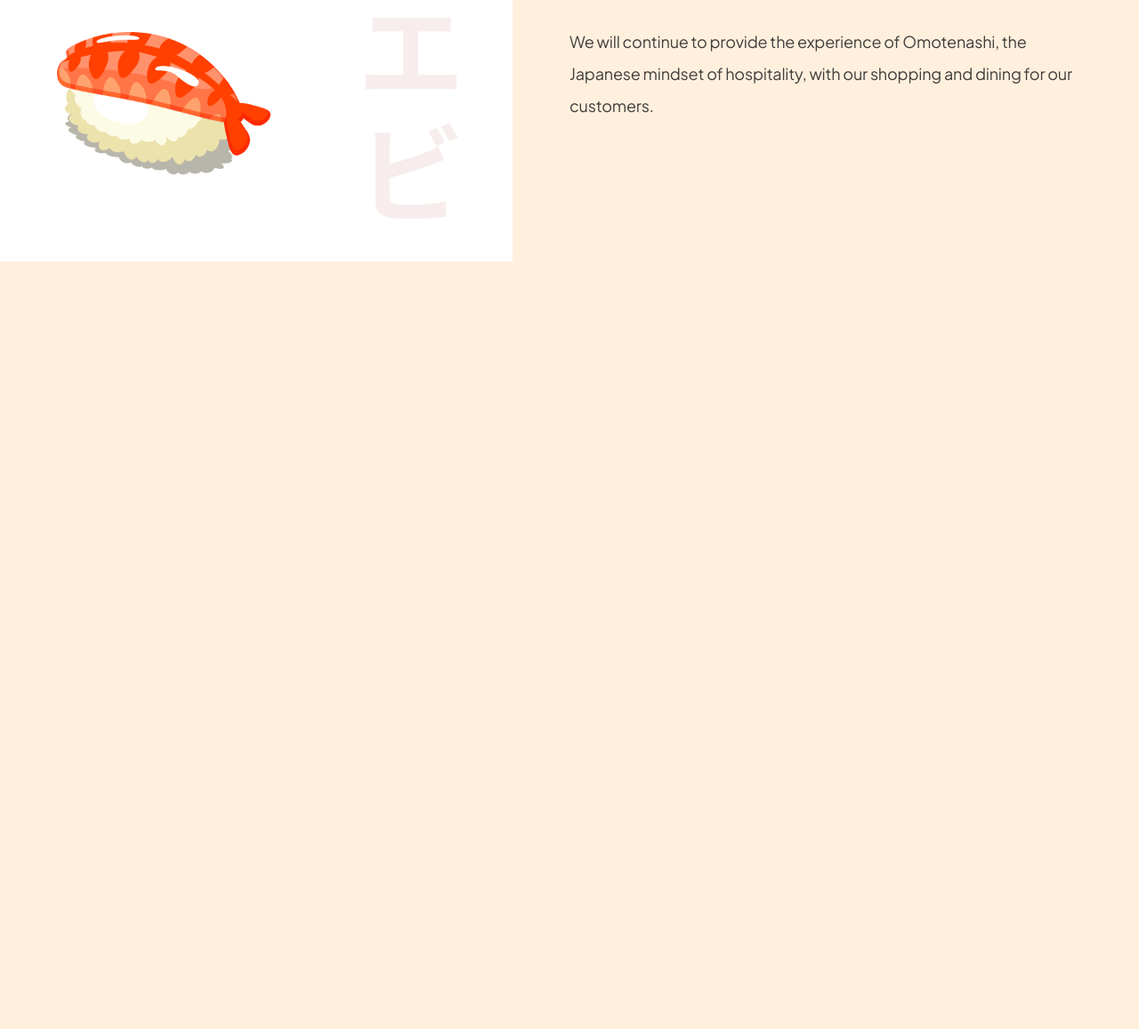
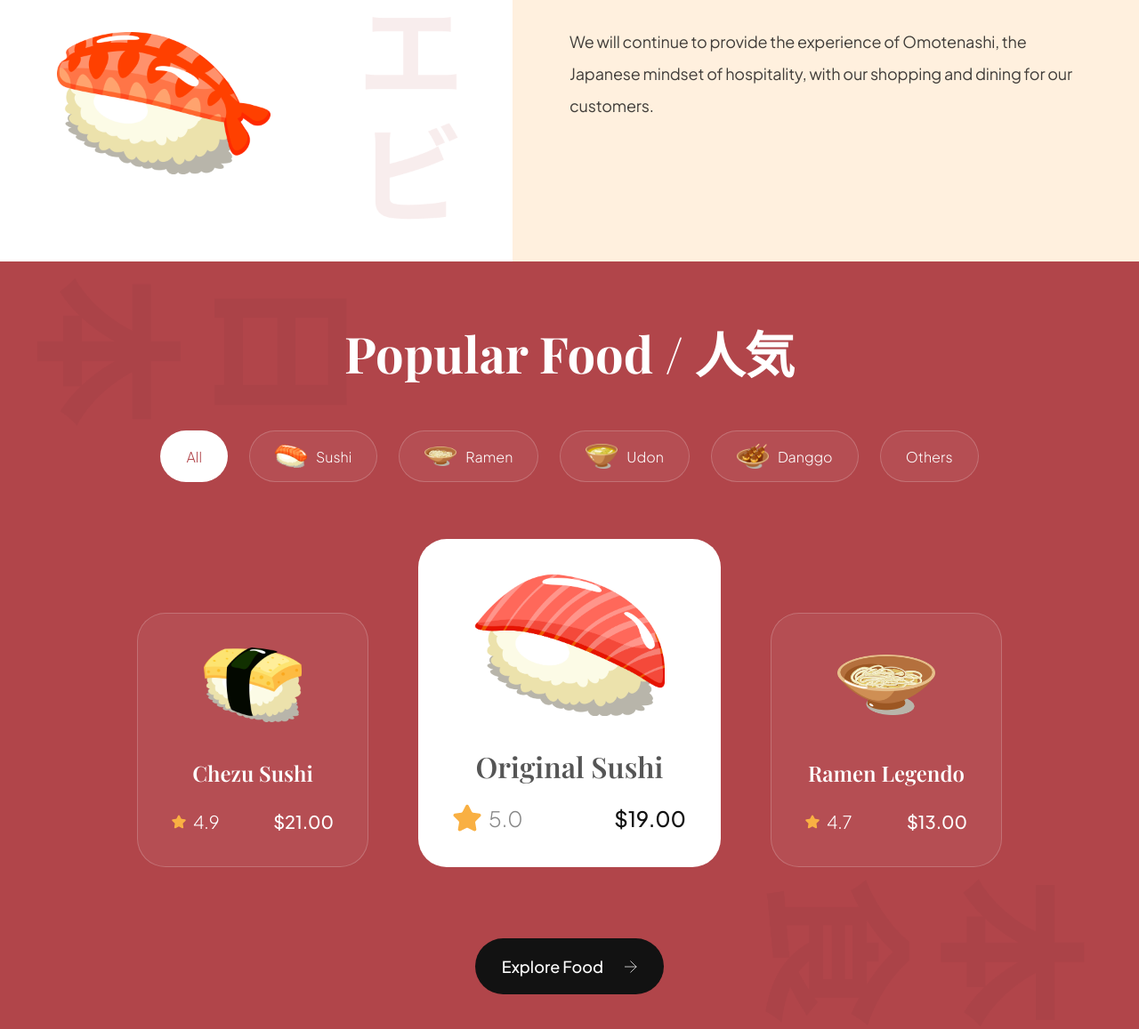
Before and after one commit to AungKaung-max/sushi-web, a website built with Vite: page index.html in a window 1280 px wide. Shown: the part 1223-2380 px from the top of the page at 89% size. Before the commit the page ends 1517 px from the top, so only its background shows below. Built offline with nearby package versions, Linux system fonts and the light colour scheme.

Commit message:
popular section finished

```diff
--- a/css/sections/hero.css
+++ b/css/sections/hero.css
@@ -38,7 +38,7 @@
 }
 
 .hero-content {
-  flex: 1.216;
+  flex: 1.22;
   display: flex;
   flex-direction: column;
   justify-content: space-between;
--- a/css/sections/popular.css
+++ b/css/sections/popular.css
@@ -0,0 +1,182 @@
+.popular-foods {
+  padding: 64px;
+  display: flex;
+  flex-direction: column;
+  background-color: var(--primary-color);
+  background-image: url(../../assets/popular_bg.png);
+  background-position: center;
+  background-repeat: no-repeat;
+  background-size: contain;
+  overflow: hidden;
+}
+
+.popular-foods__title {
+  font-family: var(--playfair-display);
+  font-weight: 700;
+  font-size: 56px;
+  color: var(--color-white);
+  text-align: center;
+  line-height: 78px;
+}
+
+.popular-foods__filters {
+  margin-top: 48px;
+  display: flex;
+  overflow-x: auto;
+  justify-content: center;
+  /* max-width: 100%; */
+  gap: 24px;
+}
+
+.popular-foods__filters-btn {
+  display: flex;
+  align-items: center;
+  flex-direction: row;
+  padding: 10px 28px;
+  background: rgba(255, 255, 255, 0.05);
+  border: 1px solid rgba(255, 255, 255, 0.2);
+  border-radius: 46px;
+  font-family: var(--plus-jakarta-sans);
+  font-weight: 300;
+  font-size: 16px;
+  color: var(--color-white);
+  line-height: 25px;
+  cursor: pointer;
+  gap: 10px;
+}
+
+.popular-foods__filters-btn img {
+  width: 36px;
+  height: 36px;
+  object-fit: contain;
+}
+
+.popular-foods__filters-btn.active {
+  background: #fff;
+  color: var(--primary-color);
+}
+
+.popular-foods__filters-btn:hover {
+  background: #fff;
+  color: var(--primary-color);
+}
+
+.popular-foods__catalogue {
+  margin-top: 64px;
+  display: flex;
+  justify-content: center;
+  align-items: flex-end;
+  flex-wrap: wrap;
+  gap: 56px;
+}
+
+.popular-foods__button {
+  padding: 20px 30px;
+  margin: 80px auto 0;
+  line-height: 23px;
+  font-size: 18px;
+  font-family: var(--plus-jakarta-sans);
+  background: var(--secondary-color);
+  color: var(--color-white);
+  outline: none;
+  border: none;
+  border-radius: 64px;
+  cursor: pointer;
+  width: fit-content;
+  font-weight: 500;
+}
+
+.popular-foods__button img {
+  width: 14px;
+  height: 14px;
+  object-fit: contain;
+  margin-left: 21px;
+}
+
+.popular-foods__card {
+  padding: 38px;
+  min-width: 260px;
+  display: flex;
+  height: fit-content;
+  flex-direction: column;
+  align-items: center;
+  background: rgba(255, 255, 255, 0.05);
+  border: 1px solid rgba(255, 255, 255, 0.2);
+  border-radius: 32px;
+}
+.popular-foods__card-image {
+  width: 110px;
+  height: 84px;
+  object-fit: contain;
+}
+
+.popular-foods__card-title {
+  margin-top: 47px;
+  color: white;
+  font-family: var(--playfair-display);
+  line-height: 20px;
+  font-size: 24px;
+  font-weight: 600;
+  text-align: center;
+}
+
+.popular-foods__card-details {
+  margin-top: 32px;
+  width: 100%;
+}
+
+.popular-foods__card-rating {
+  display: flex;
+  align-items: center;
+  gap: 8px;
+}
+
+.popular-foods__card-rating img {
+  width: 16px;
+  height: 16px;
+  object-fit: contain;
+}
+
+.popular-foods__card-rating p {
+  color: white;
+  font-family: var(--plus-jakarta-sans);
+  font-weight: 300;
+  font-size: 20px;
+}
+
+.popular-foods__card-price {
+  color: white;
+  font-family: var(--plus-jakarta-sans);
+  font-weight: 500;
+  font-size: 20px;
+}
+
+.popular-foods__card.active-card {
+  background: #fff;
+  min-width: 340px;
+}
+
+.popular-foods__card.active-card .popular-foods__card-image {
+  width: 214px;
+  height: 160px;
+}
+
+.popular-foods__card.active-card .popular-foods__card-title {
+  color: var(--black-500);
+  font-size: 32px;
+}
+
+.popular-foods__card.active-card .popular-foods__card-rating img {
+  width: 32px;
+  height: 32px;
+}
+
+.popular-foods__card.active-card .popular-foods__card-rating p {
+  font-size: 24px;
+  color: var(--gray-100);
+}
+
+.popular-foods__card.active-card .popular-foods__card-price {
+  font-size: 24px;
+  color: var(--secondary-color);
+}
--- a/css/style.css
+++ b/css/style.css
@@ -5,8 +5,8 @@
 @import url("sections/header.css");
 @import url("sections/hero.css");
 @import url("sections/about.css");
-/* @import url("sections/popular.css");
-@import url("sections/trending.css");
+@import url("sections/popular.css");
+/* @import url("sections/trending.css");
 @import url("sections/subscribe.css");
 @import url("sections/footer.css"); */
 
--- a/index.html
+++ b/index.html
@@ -14,8 +14,7 @@
     <nav class="header__nav">
       <div class="header__logo">
         <h4>Sushiman</h4>
-        <div class="header__logo-overlay">
-        </div>
+        <div class="header__logo-overlay"></div>
       </div>
 
       <ul class="header__menu">
@@ -31,32 +30,26 @@
           <a href="#services">Services</a>
         </li>
 
-
         <li>
           <a href="#about-us">About Us</a>
         </li>
 
         <li>
-          <img src="/assets/search.svg" alt="search">
+          <img src="/assets/search.svg" alt="search" />
         </li>
       </ul>
 
       <ul class="header__menu-mobile">
         <li>
-          <img src="/assets/menu.svg" alt="menu-mobile" id="menuToggleIcon">
+          <img src="/assets/menu.svg" alt="menu-mobile" id="menuToggleIcon" />
         </li>
       </ul>
-
-
-
-
-
     </nav>
   </header>
 
   <section class="hero">
     <div class="hero-image">
-      <img src="/assets/sushi-1.png" alt="sushi">
+      <img src="/assets/sushi-1.png" alt="sushi" />
       <h2>
         日 <br />
         本 <br />
@@ -68,11 +61,14 @@
     <div class="hero-content">
       <div class="hero-content-info">
         <h1>Feel the taste of Japanese food</h1>
-        <p>Feel the taste of the most popular Japanese food from anywhere and anytime.</p>
+        <p>
+          Feel the taste of the most popular Japanese food from anywhere and
+          anytime.
+        </p>
         <div class="hero-content__buttons">
-          <button class="hero-content__order-button"> Order Now</button>
+          <button class="hero-content__order-button">Order Now</button>
           <button class="hero-content__play-button">
-            <img src="/assets/play-circle.svg" alt="play">
+            <img src="/assets/play-circle.svg" alt="play" />
             How to Order
           </button>
         </div>
@@ -85,8 +81,11 @@
         </div>
 
         <div class="hero-content__review">
-          <img src="/assets/user.png" alt="user">
-          <p>"This is the best Japanese food delivery service that ever existed."</p>
+          <img src="/assets/user.png" alt="user" />
+          <p>
+            "This is the best Japanese food delivery service that ever
+            existed."
+          </p>
         </div>
       </div>
     </div>
@@ -95,28 +94,106 @@
   <section class="about-us" id="about-us">
     <div class="about-us__image">
       <div class="about-us__image-sushi3">
-        <img src="assets/sushi-3.png" alt="sushi">
+        <img src="assets/sushi-3.png" alt="sushi" />
       </div>
 
       <button class="about-us__button">
         Learn More
-        <img src="assets/arrow-up-right.svg" alt="arrow">
+        <img src="assets/arrow-up-right.svg" alt="arrow" />
       </button>
 
       <div class="about-us__image-sushi2">
-        <img src="assets/sushi-2.png" alt="sushi">
+        <img src="assets/sushi-2.png" alt="sushi" />
       </div>
-
     </div>
 
     <div class="about-us__content">
       <p class="sushi__subtitle">About Us / 私たちに関しては</p>
-      <h3 class="sushi__title">Our mission is to bring true Japanese flavours to you.</h3>
+      <h3 class="sushi__title">
+        Our mission is to bring true Japanese flavours to you.
+      </h3>
       <p class="sushi__description">
-        We will continue to provide the experience of Omotenashi, the Japanese mindset of hospitality, with our shopping
-        and dining for our customers.
+        We will continue to provide the experience of Omotenashi, the Japanese
+        mindset of hospitality, with our shopping and dining for our
+        customers.
       </p>
     </div>
+  </section>
+
+  <section class="popular-foods" id="menu">
+    <h2 class="popular-foods__title">Popular Food / 人気</h2>
+
+    <div class="popular-foods__filters sushi__hide-scrollbar">
+      <button class="popular-foods__filters-btn active">All</button>
+      <button class="popular-foods__filters-btn">
+        <img src="/assets/sushi-9.png" alt="sushi-9" />
+        Sushi
+      </button>
+
+      <button class="popular-foods__filters-btn">
+        <img src="/assets/sushi-8.png" alt="sushi-9" />
+        Ramen
+      </button>
+
+      <button class="popular-foods__filters-btn">
+        <img src="/assets/sushi-7.png" alt="sushi-9" />
+        Udon
+      </button>
+
+      <button class="popular-foods__filters-btn">
+        <img src="/assets/sushi-6.png" alt="sushi-9" />
+        Danggo
+      </button>
+
+      <button class="popular-foods__filters-btn">Others</button>
+    </div>
+
+    <div class="popular-foods__catalogue">
+      <article class="popular-foods__card">
+        <img class="popular-foods__card-image" src="/assets/sushi-12.png" alt="Sushi-12" />
+        <h4 class="popular-foods__card-title">Chezu Sushi</h4>
+        <div class="popular-foods__card-details flex-between">
+          <div class="popular-foods__card-rating">
+            <img src="/assets/star.svg" alt="star" />
+            <p>4.9</p>
+          </div>
+
+          <div class="popular-foods__card-price">$21.00</div>
+        </div>
+      </article>
+
+      <article class="popular-foods__card active-card">
+        <img class="popular-foods__card-image" src="/assets/sushi-11.png" alt="Sushi-12" />
+        <h4 class="popular-foods__card-title">Original Sushi</h4>
+        <div class="popular-foods__card-details flex-between">
+          <div class="popular-foods__card-rating">
+            <img src="/assets/star.svg" alt="star" />
+            <p>5.0</p>
+          </div>
+
+          <div class="popular-foods__card-price">$19.00</div>
+        </div>
+      </article>
+
+
+      <article class="popular-foods__card">
+        <img class="popular-foods__card-image" src="/assets/sushi-10.png" alt="Sushi-12" />
+        <h4 class="popular-foods__card-title">Ramen Legendo</h4>
+        <div class="popular-foods__card-details flex-between">
+          <div class="popular-foods__card-rating">
+            <img src="/assets/star.svg" alt="star" />
+            <p>4.7</p>
+          </div>
+
+          <div class="popular-foods__card-price">$13.00</div>
+        </div>
+      </article>
+    </div>
+
+    <button class="popular-foods__button">
+      Explore Food
+      <img src="assets/arrow-right.svg" alt="arrow" />
+    </button>
   </section>
 
   <script src="js/script.js" type="module"></script>
```
